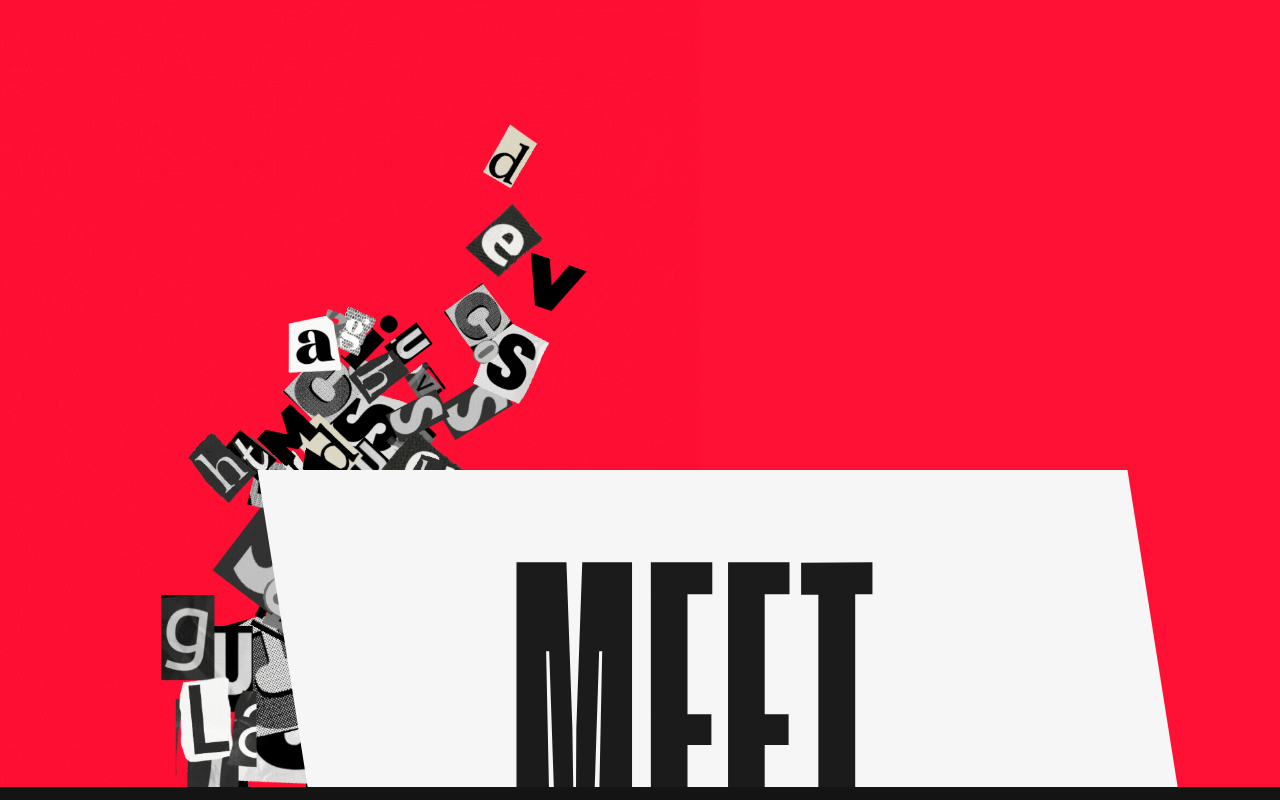
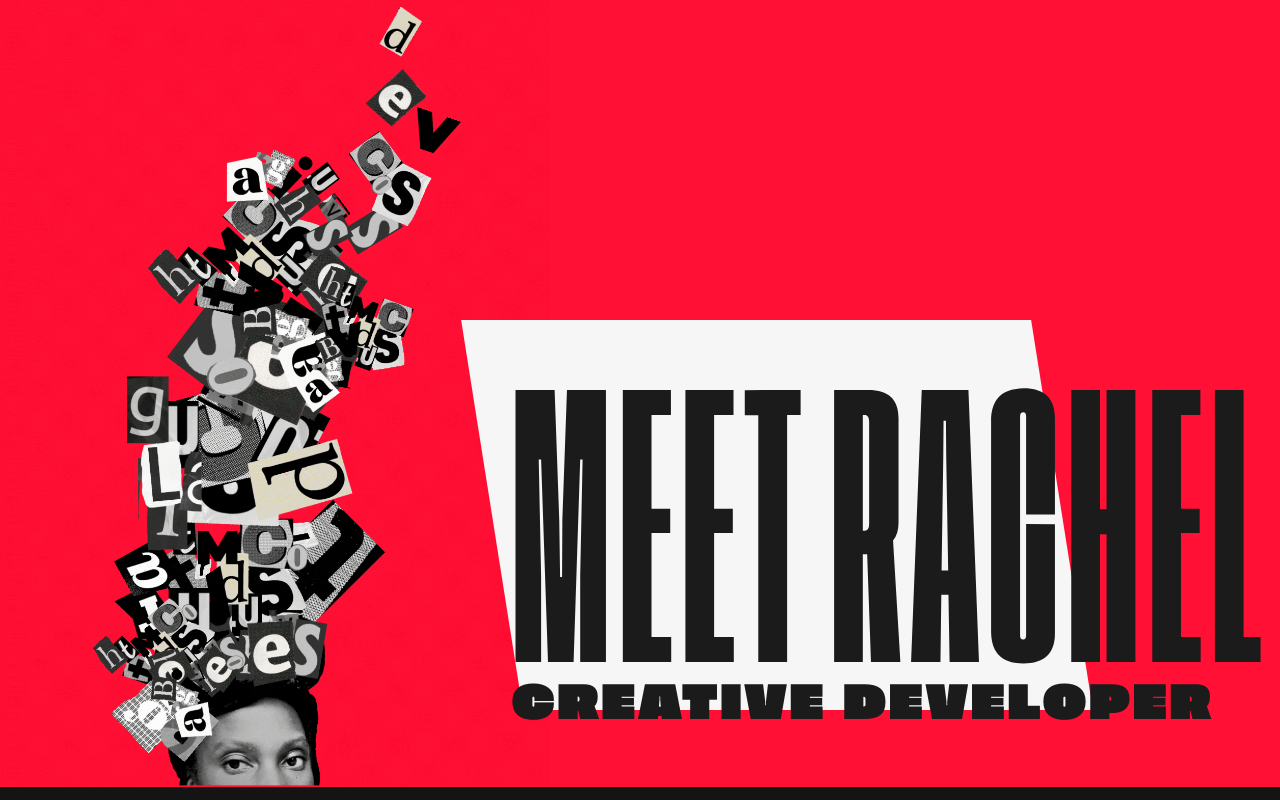
Before and after one commit to R-LaRoi/Mobile-Dev, a React (Vite) app: page / in a window 1280 px wide. Shown: the top 800 px of the page. Built offline with nearby package versions, Linux system fonts and the light colour scheme.

Commit message:
CSS Updates

```diff
--- a/src/Components/Hero.jsx
+++ b/src/Components/Hero.jsx
@@ -12,7 +12,7 @@ export default function Hero() {
 <div className="rectangle"></div>
 <div className='title-mobile'>
 <div className='name'> <span className="dsk-name meet">
-meet</span><div style={{fontSize:'2.1rem'}}>meet</div>rachel</div>
+meet</span><div className='mb-txt' style={{fontSize:'2.1rem'}}>meet</div>rachel</div>
 <div className="sub-title">CREATIVE DEVELOPER</div>
 
 </div>
--- a/src/Components/stylesheet/Hero.css
+++ b/src/Components/stylesheet/Hero.css
@@ -5,7 +5,7 @@ body {
 
 
 .hp-container {
-margin-top: -10%;
+margin-top: -15%;
   height: 100vh;
   color: rgb(23, 23, 23);
   background-repeat: no-repeat;
@@ -16,12 +16,15 @@ margin-top: -10%;
 
      .mobile-img {
 
-       width: 700px;
+       width: 550px;
        z-index: 1;
        margin-bottom: 0;
 
      }
 
+     .mb-txt{
+      display: none;
+     }
 
   .title-mobile {
     letter-spacing: 3.9px;
@@ -29,7 +32,7 @@ margin-top: -10%;
     overflow: hidden;
     font-weight: 800;
     position: relative;
-    bottom: 580px;
+    bottom: 420px;
     left: 40%;
     text-transform: uppercase;
     line-height: 1.1;
@@ -45,26 +48,26 @@ max-width: min-content;
     letter-spacing: 3.5px;
 
   }
-  #meet{
-    display: none;
+  .meet{
+    padding-right:20px ;
   }
 
 
 
    .sq{
-      width: 870px;
-        height: 790px;
+      width: 570px;
+        height: 390px;
         transform: skew(9deg);
         background: #f6f6f6;
         position: absolute;
-        top: 470px;
-     right: 7%;
+        top: 320px;
+     right: 17%;
    }
 
 
    .name{
     width: max-content;
-font-size: 23rem;
+font-size: 18rem;
     letter-spacing: 10px;
    }
 /* -------------media queries -------------------- */
--- a/src/Components/stylesheet/contact.css
+++ b/src/Components/stylesheet/contact.css
@@ -57,7 +57,7 @@ right: 90px;
 
 .contact-header{
   font-family: "Poppins";
-  margin-top: 35%;
+  margin-top: 55%;
 
   align-items: center;
   height: 500px;
@@ -133,7 +133,7 @@ textarea {
 }
 
 .parallelogram {
-  width: 770px;
+  width: 720px;
   height:890px;
 transform: skew(-12deg);
   background: #FF1034;
--- a/src/Components/stylesheet/project.css
+++ b/src/Components/stylesheet/project.css
@@ -48,7 +48,7 @@ background-color: rgb(20, 20, 20);
   color: rgb(232, 232, 232);
     margin-bottom: 0;
     position: relative;
- margin-top: 9%;
+ margin-top: 14%;
 
 
 
```
